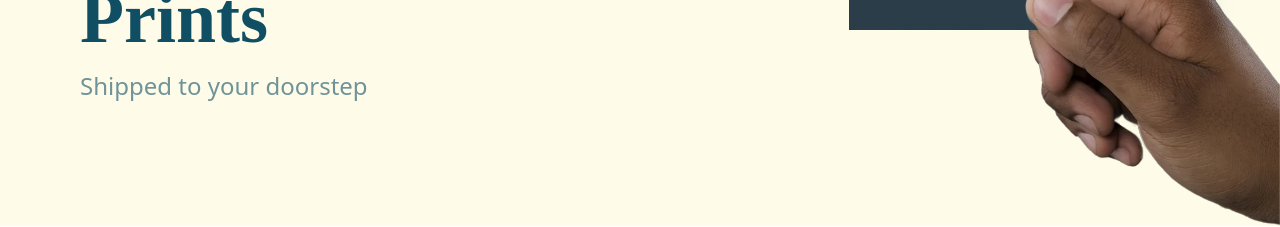
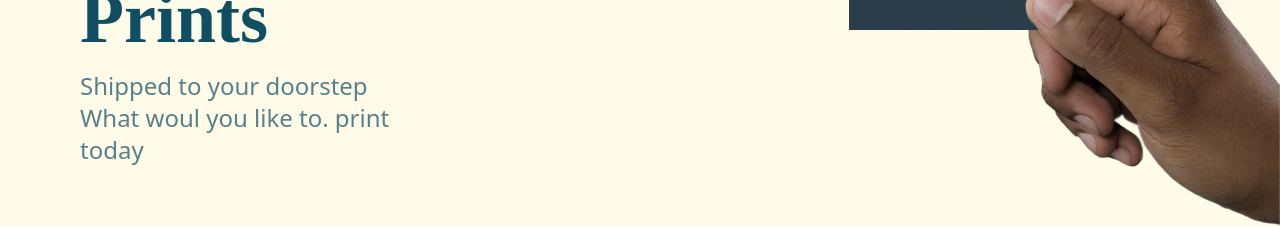
Before and after one commit to MedalLeink/Printivo-Project, a React (Vite) app in the folder vite-project/: page / in a window 1280 px wide. Shown: the part 364-591 px from the top of the page. Built offline with nearby package versions, Linux system fonts and the light colour scheme.

Commit message:
hero texts and image arranged

```diff
--- a/vite-project/src/Components/HeroSection.jsx
+++ b/vite-project/src/Components/HeroSection.jsx
@@ -54,7 +54,8 @@ function HeroSection() {
             <div className="flex pl-20 ">
                 <div className="w-full pt-24">
                 <h1 className="w-full font-[Ubuntu] text-7xl font-semibold text-cyan-900 mb-4">Quality Prints</h1>
-                <p className="text-2xl font-medium text-cyan-900 opacity-60">Shipped to your doorstep</p>
+                <p className="text-2xl font-medium text-cyan-900 opacity-70">Shipped to your doorstep</p>
+                <p className="text-2xl font-medium text-cyan-900 opacity-70">What woul you like to. print today</p>
                 </div>
 
                 <div className="ml-100 mt-20">
```
